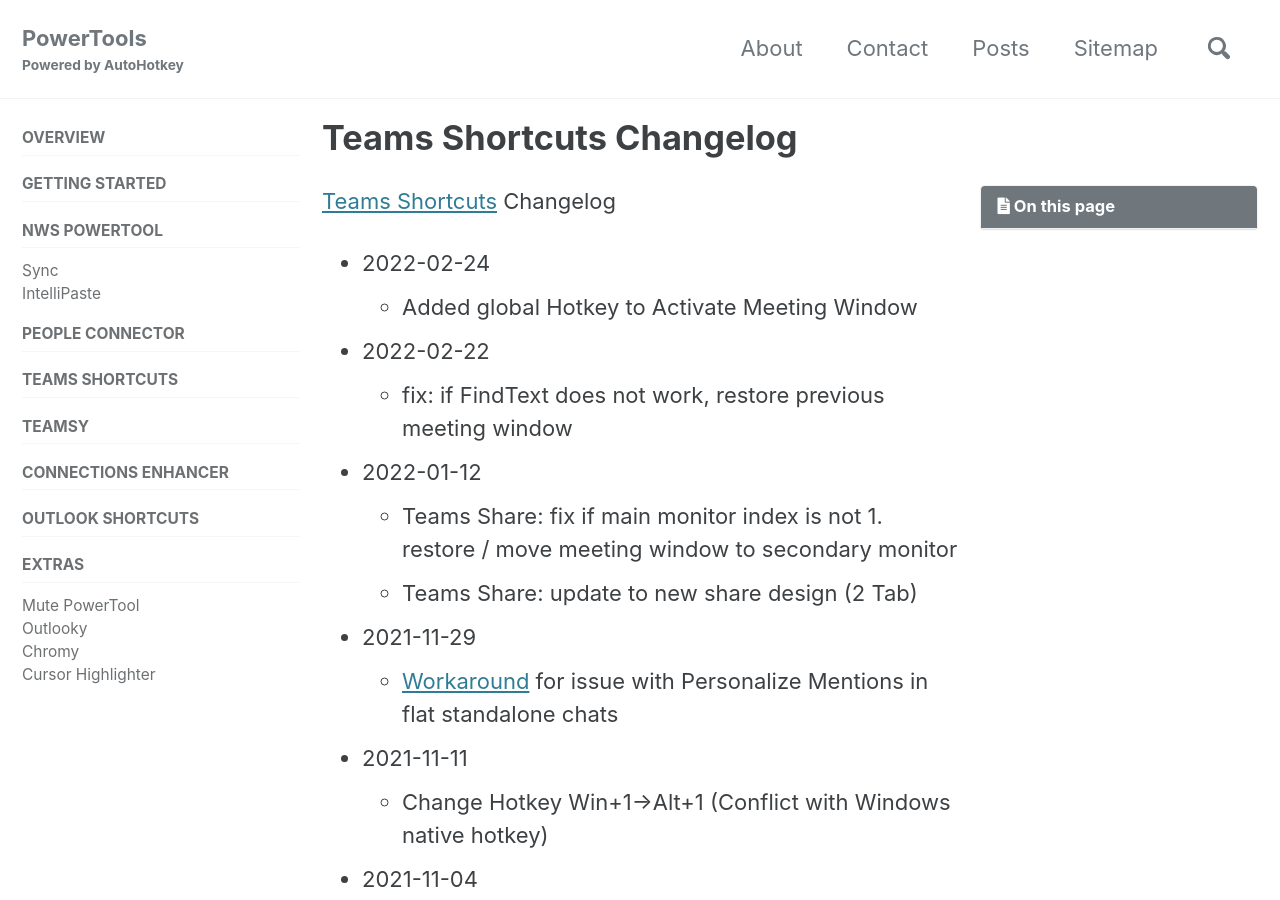
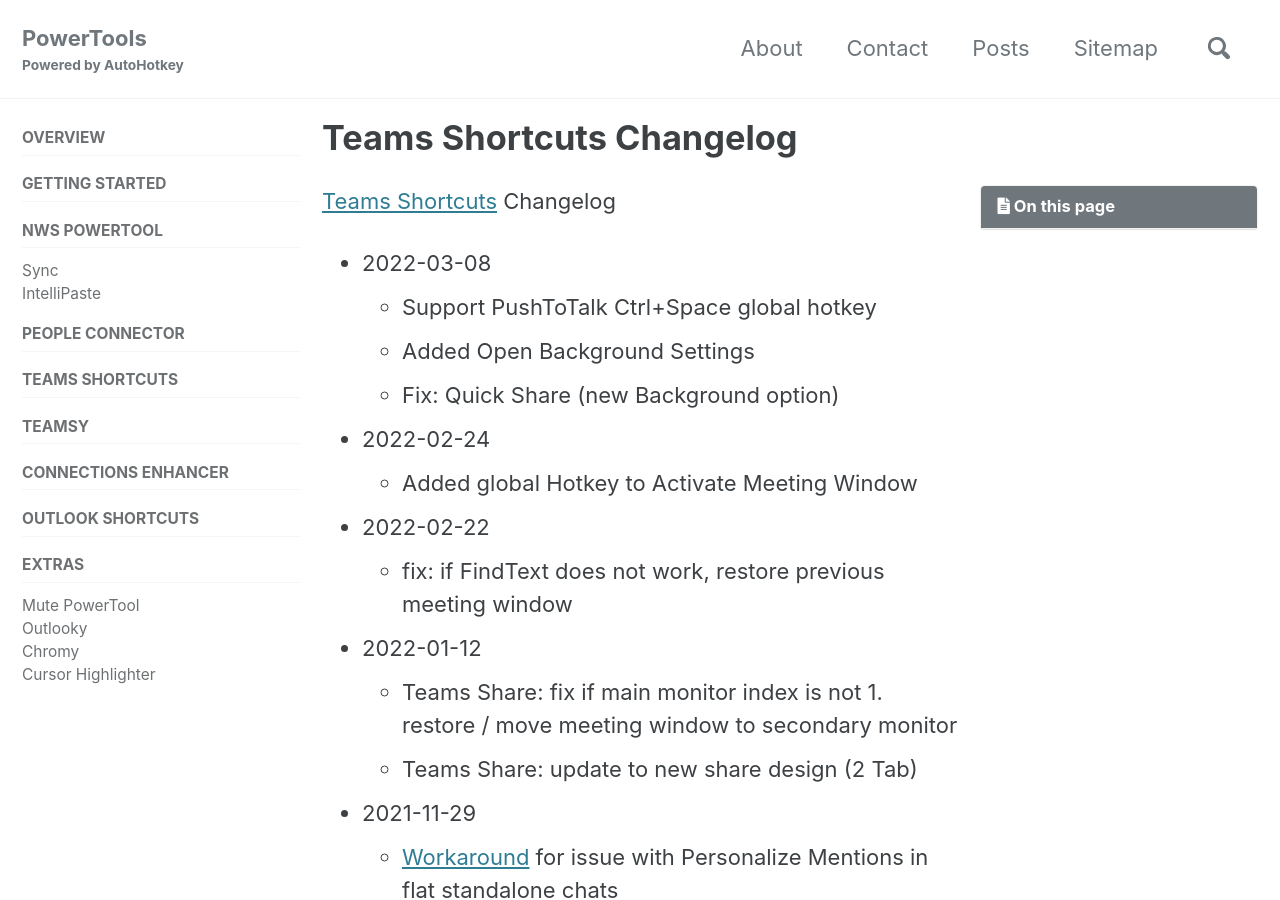
Before and after one commit to tdalon/ahk, a Jekyll site: the page built from docs/_pages/Teams-Shortcuts-Changelog.md, in a window 1280 px wide and 900 px high. Built offline with Jekyll 4.4.1, drawn with Linux system fonts in a browser that asks for light colours; cached includes are drawn as plain includes; comment, search, counter and statistics services are not loaded.

Commit message:
Update Teamsy

```diff
--- a/docs/_pages/Teams-Shortcuts-Changelog.md
+++ b/docs/_pages/Teams-Shortcuts-Changelog.md
@@ -5,6 +5,10 @@ excerpt: "Release notes for Teams Shortcuts PowerTool."
 ---
 
 [Teams Shortcuts](Teams-Shortcuts) Changelog
+* 2022-03-08
+  - Support PushToTalk Ctrl+Space global hotkey
+  - Added Open Background Settings
+  - Fix: Quick Share (new Background option)
 * 2022-02-24
   - Added global Hotkey to Activate Meeting Window
 * 2022-02-22
```
Also changed, not shown: 2 other files.
